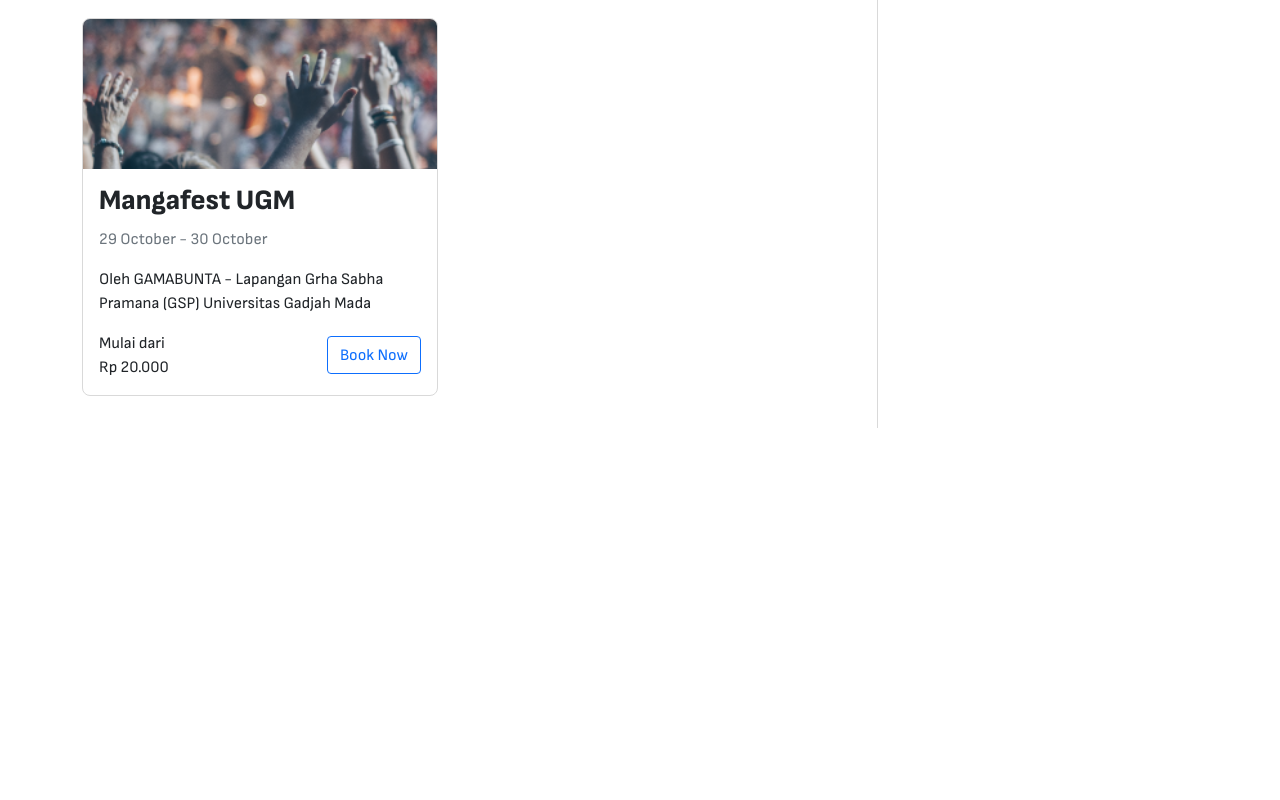
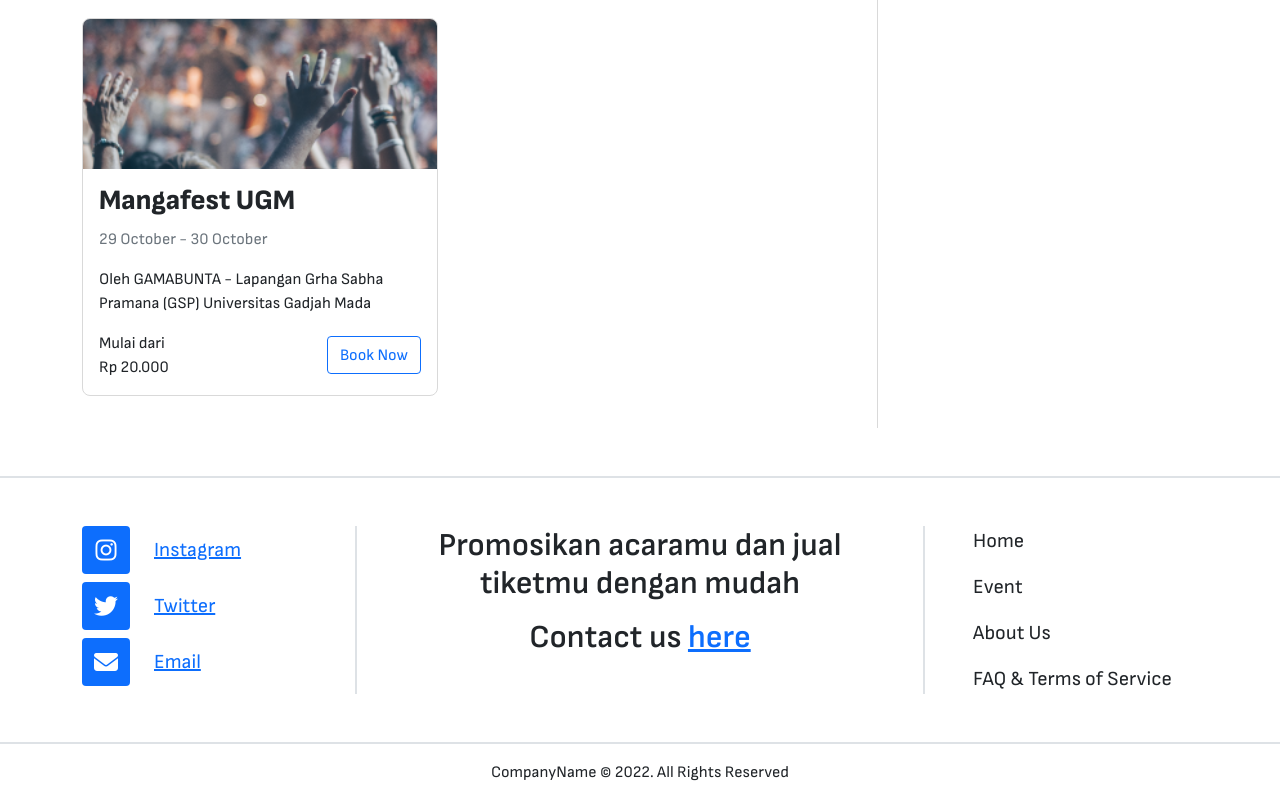
Before and after one commit to frontend-batch-4/contoh2, a Next.js app: page / in a window 1280 px wide. Shown: the part 958-1758 px from the top of the page. Before the commit the page ends 1434 px from the top, so only its background shows below. Built offline with nearby package versions, Linux system fonts and the light colour scheme.

Commit message:
Update landing page
kurang responsive

```diff
--- a/components/footer.js
+++ b/components/footer.js
@@ -1,17 +1,63 @@
 export default function Footer() {
   return (
-    <div className="footer">
-      <div className="container">
-        <div className="row">
-          <div className="col-md-4">
-            <div className="social d-flex gap-4">
-              <div className="bg-primary">
-                <img src="/img/icon-instagram.svg" alt="icon instagram" />
-              </div>
+    <div className="footer ">
+      <div className="footer-top border-top border-bottom border-2">
+        <div className="container ">
+          <div className="row py-5">
+            <div className="col-md-3 pe-5">
+              <a href="">
+                <div className="social d-flex align-items-center gap-4 mb-2">
+                  <div className="box-social bg-primary rounded">
+                    <i class="fa-brands fa-instagram fs-4"></i>
+                  </div>
+                  <p className="mb-0 fs-5">Instagram</p>
+                </div>
+              </a>
+              <a href="">
+                <div className="social d-flex align-items-center gap-4 mb-2">
+                  <div className="box-social bg-primary rounded">
+                    <i class="fa-brands fa-twitter fs-4"></i>
+                  </div>
+                  <p className="mb-0 fs-5">Twitter</p>
+                </div>
+              </a>
+              <a href="">
+                <div className="social d-flex align-items-center gap-4 mb-2">
+                  <div className="box-social bg-primary rounded">
+                    <i class="fa fa-envelope fs-4"></i>
+                  </div>
+                  <p className="mb-0 fs-5">Email</p>
+                </div>
+              </a>
+            </div>
+            <div className="col-md-6 border-end border-start border-2 px-5 text-center">
+              <h2 className="mb-3">Promosikan acaramu dan jual tiketmu dengan mudah</h2>
+              <h2>
+                Contact us{" "}
+                <a href="#" className="text-primary">
+                  here
+                </a>
+              </h2>
+            </div>
+            <div className="col-md-3 ps-5 d-flex flex-column justify-content-between">
+              <a href="#" className="text-reset text-decoration-none fs-5 mb-0">
+                Home
+              </a>
+              <a href="#" className="text-reset text-decoration-none fs-5 mb-0">
+                Event
+              </a>
+              <a href="#" className="text-reset text-decoration-none fs-5 mb-0">
+                About Us
+              </a>
+              <a href="#" className="text-reset text-decoration-none fs-5 mb-0">
+                FAQ & Terms of Service
+              </a>
             </div>
           </div>
-          <div className="col-md-4">Promosikan acaramu dan jual tiketmu dengan mudah</div>
         </div>
+      </div>
+      <div className="footer-bottom">
+        <p className="text-center py-3 mb-0">CompanyName © 2022. All Rights Reserved</p>
       </div>
     </div>
   );
--- a/pages/_document.js
+++ b/pages/_document.js
@@ -9,6 +9,10 @@ export default function Document() {
           rel="stylesheet"
           integrity="sha384-giJF6kkoqNQ00vy+HMDP7azOuL0xtbfIcaT9wjKHr8RbDVddVHyTfAAsrekwKmP1"
           crossOrigin="anonymous"
+        />
+        <link
+          rel="stylesheet"
+          href="https://cdnjs.cloudflare.com/ajax/libs/font-awesome/6.2.1/css/all.min.css"
         />
       </Head>
       <body>
--- a/pages/index.js
+++ b/pages/index.js
@@ -5,6 +5,7 @@ import Navbar from "../components/navbar";
 import Slider from "react-slick";
 import "slick-carousel/slick/slick.css";
 import "slick-carousel/slick/slick-theme.css";
+import Footer from "../components/footer";
 
 export default function Home() {
   const settings = {
@@ -233,6 +234,8 @@ export default function Home() {
           </div>
         </div>
       </main>
+
+      <Footer />
     </div>
   );
 }
--- a/styles/style.css
+++ b/styles/style.css
@@ -55,6 +55,15 @@
   padding: 1rem;
 }
 
+.footer .box-social {
+  height: 48px;
+  width: 48px;
+  display: flex;
+  justify-content: center;
+  align-items: center;
+  color: white;
+}
+
 .vertical-line {
   height: 100%;
   width: 1px;
--- a/styles/style.scss
+++ b/styles/style.scss
@@ -61,6 +61,17 @@
   }
 }
 
+.footer {
+  .box-social {
+    height: 48px;
+    width: 48px;
+    display: flex;
+    justify-content: center;
+    align-items: center;
+    color: white;
+  }
+}
+
 .vertical-line {
   height: 100%;
   width: 1px;
```
Also changed, not shown: pages/login/index.js (added, +46 -0 lines), 1 other file (tests, documents, lock files or other folders).
